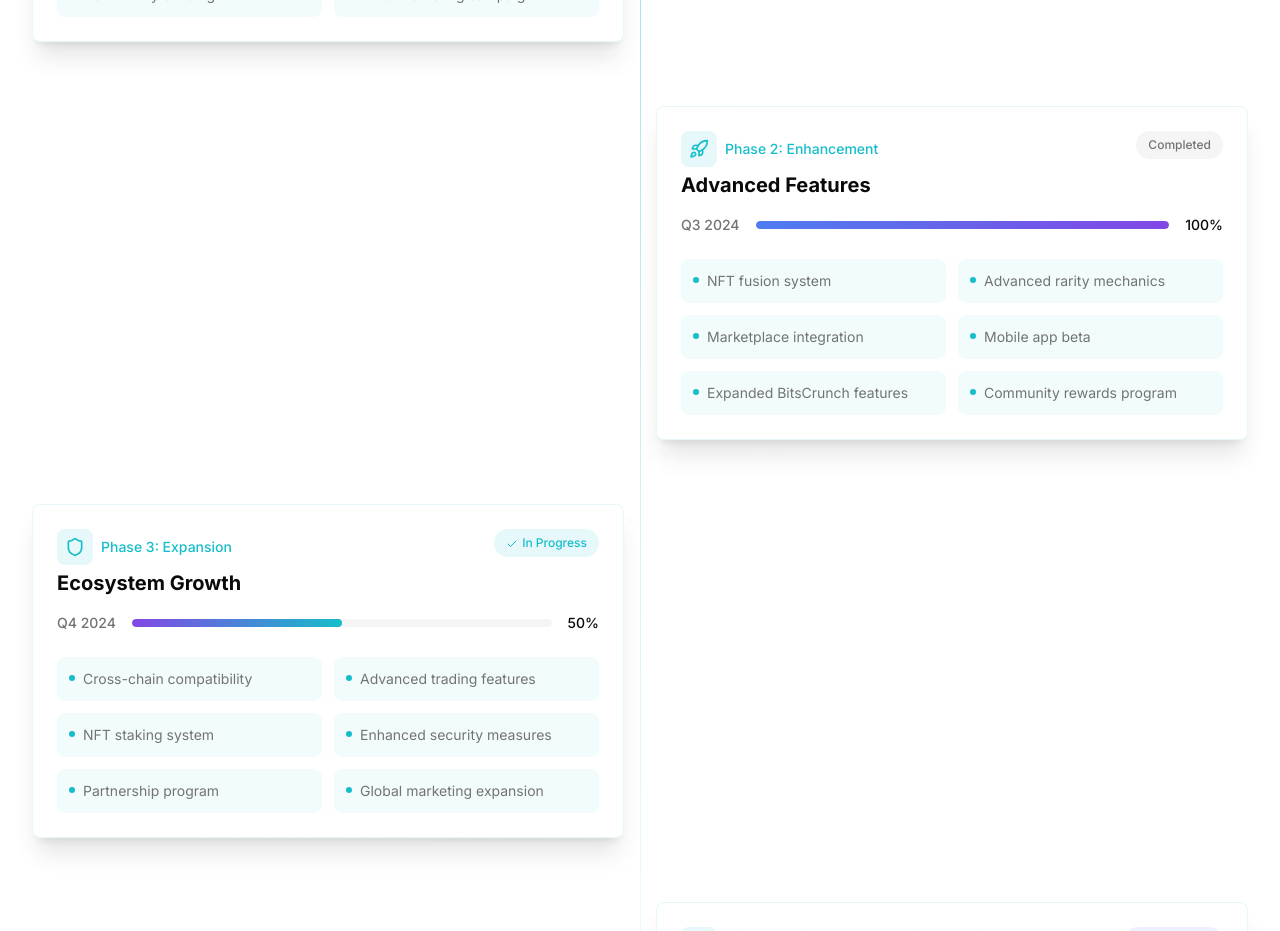
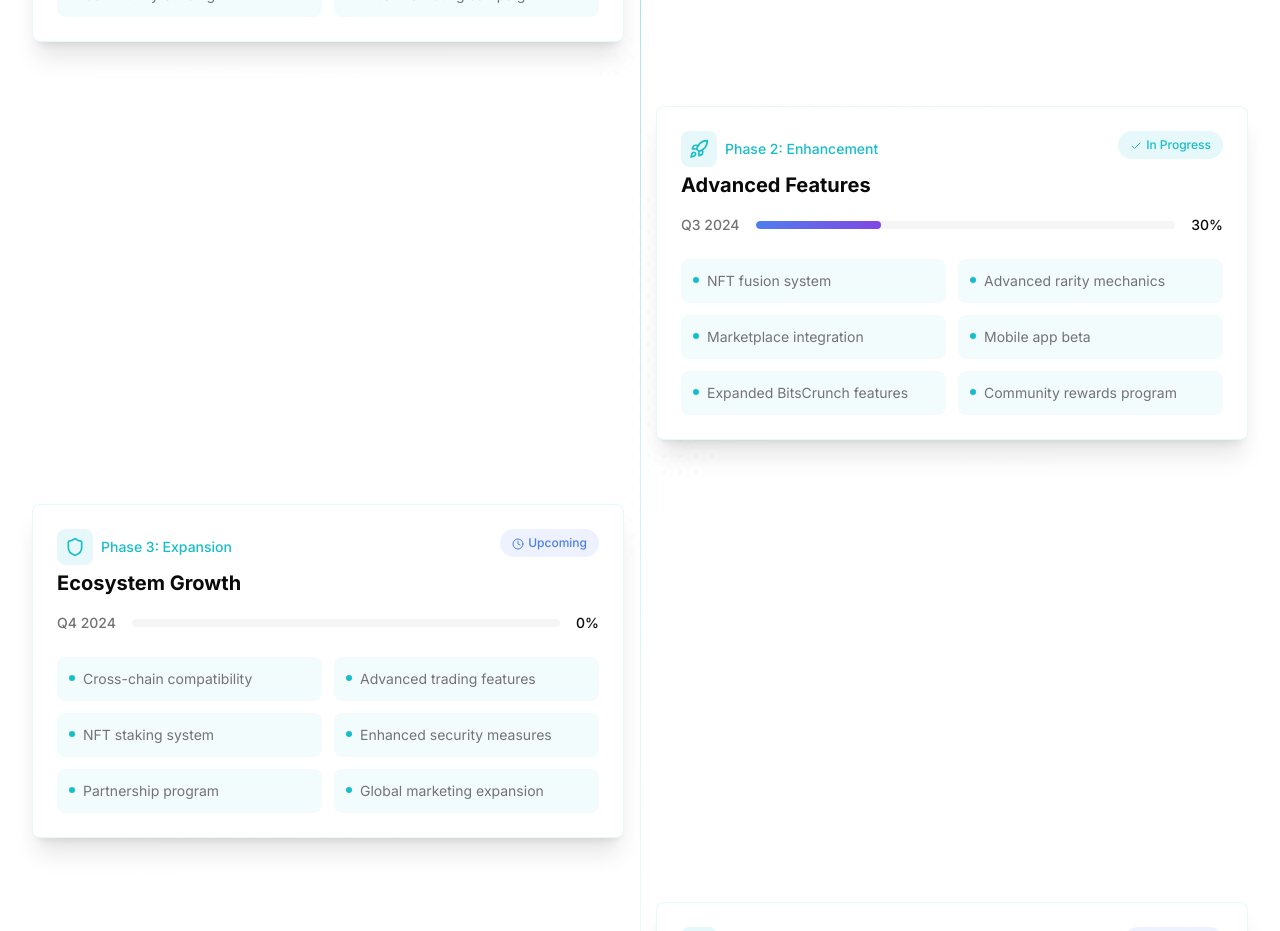
Before and after one commit to WeTranscend-labs/FE-Mysteria, a Next.js app: page / in a window 1280 px wide. Shown: the part 2820-3751 px from the top of the page. Built offline with nearby package versions, Linux system fonts and the light colour scheme.

Commit message:
feat ✨: update roadmap phases status and progress indicators

```diff
--- a/components/sections/roadmap-section.tsx
+++ b/components/sections/roadmap-section.tsx
@@ -37,8 +37,8 @@ const ROADMAP_PHASES = [
       "Expanded BitsCrunch features",
       "Community rewards program"
     ],
-    status: "Completed",
-    progress: 100,
+    status: "In Progress",
+    progress: 30,
     color: "from-mysteria-blue to-mysteria-purple"
   },
   {
@@ -54,8 +54,8 @@ const ROADMAP_PHASES = [
       "Partnership program",
       "Global marketing expansion"
     ],
-    status: "In Progress",
-    progress: 50,
+    status: "Upcoming",
+    progress: 0,
     color: "from-mysteria-purple to-mysteria-cyan"
   },
   {
@@ -76,6 +76,7 @@ const ROADMAP_PHASES = [
     color: "from-mysteria-cyan to-mysteria-blue"
   }
 ];
+
 
 function ProgressBar({ progress, color }: { progress: number; color: string }) {
   return (
```
